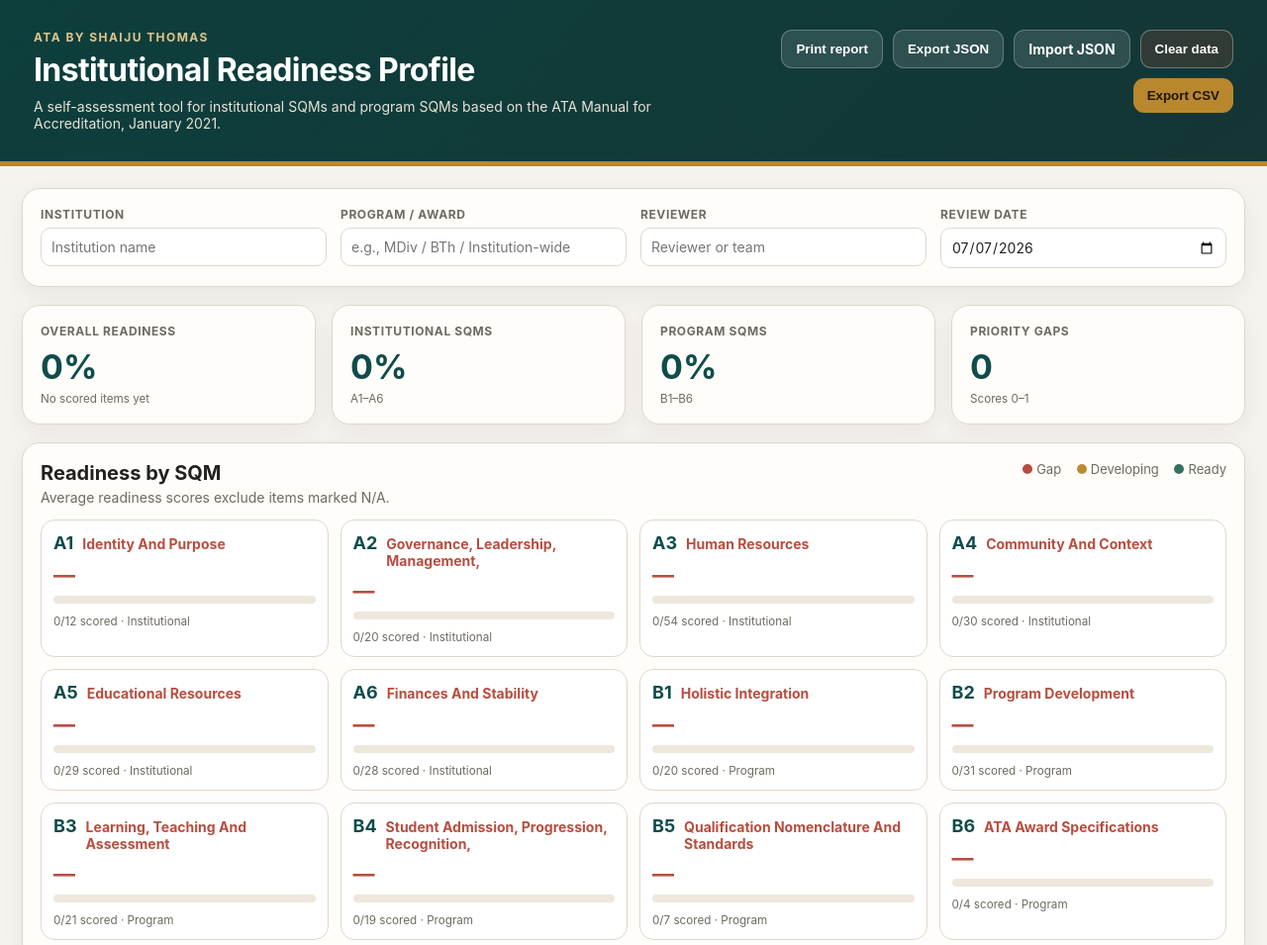
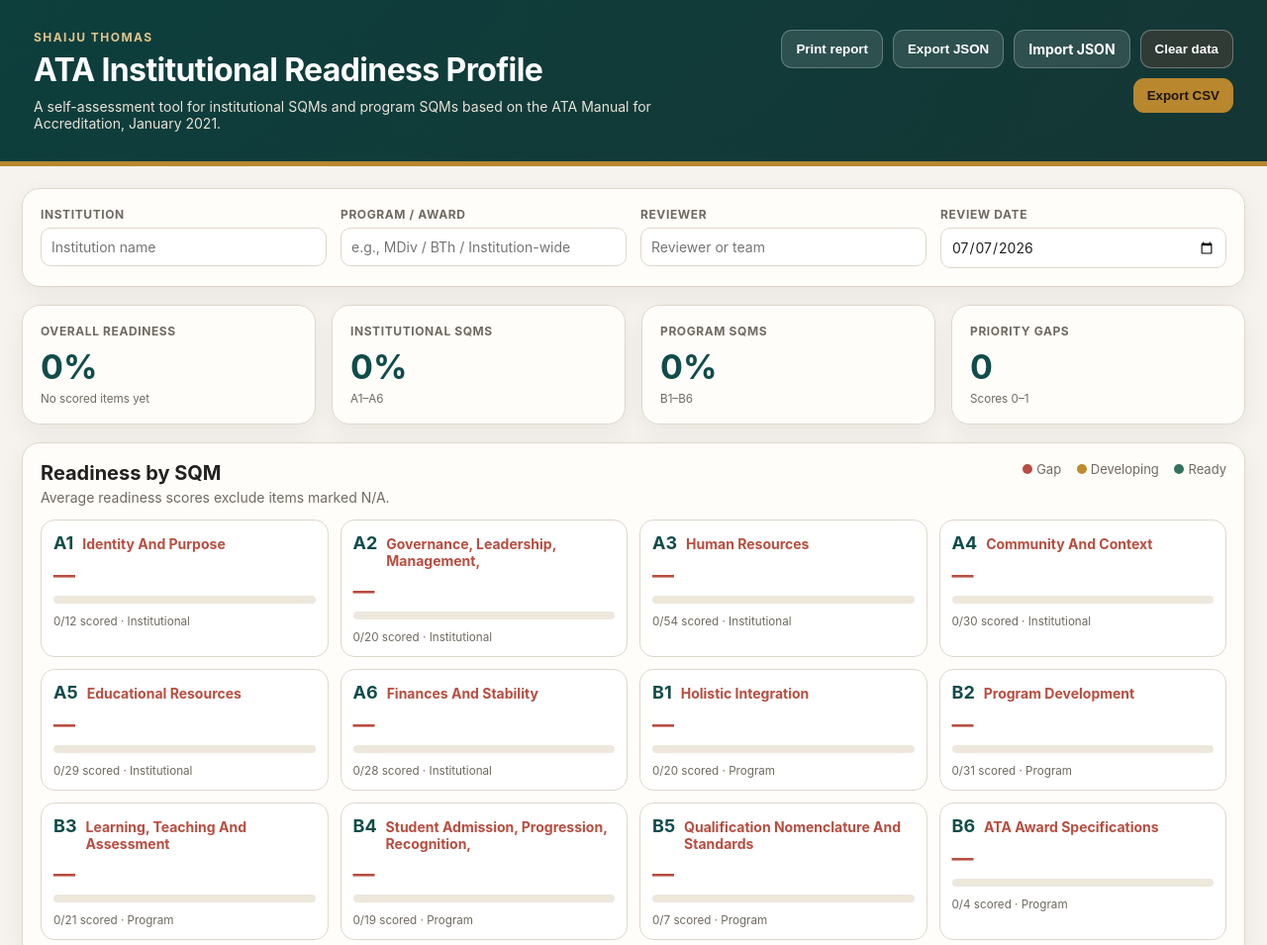
Before and after one commit to g26ai/ATA, a plain HTML site: page index.html in a window 1280 px wide. Shown: the top 955 px of the page at 99% size. Drawn offline with Linux system fonts and the light colour scheme.

Commit message:
Update index.html

```diff
--- a/index.html
+++ b/index.html
@@ -3,7 +3,7 @@
 <head>
   <meta charset="utf-8" />
   <meta name="viewport" content="width=device-width, initial-scale=1" />
-  <title>ATA Institutional Readiness Profile</title>
+  <title>ATA Institutional Readiness Profile by Shaiju Thomas</title>
   <style>
 :root{
   --bg:#f6f3ee; --panel:#fffdfa; --ink:#22211f; --muted:#6f6a60; --line:#ded7cb;
@@ -25,8 +25,8 @@
 <body>
   <header class="app-header">
     <div>
-      <p class="eyebrow">ATA by Shaiju Thomas</p>
-      <h1>Institutional Readiness Profile</h1>
+      <p class="eyebrow">Shaiju Thomas</p>
+      <h1>ATA Institutional Readiness Profile</h1>
       <p class="subtitle">A self-assessment tool for institutional SQMs and program SQMs based on the ATA Manual for Accreditation, January 2021.</p>
     </div>
     <div class="header-actions">
```
